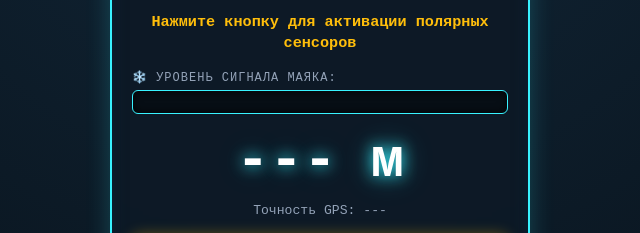
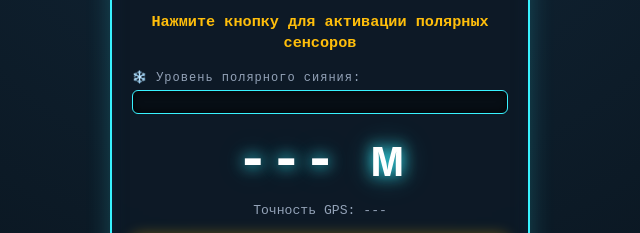
Before and after one commit to alekseykuznetsovtv-tech/RadarNovyigod, a plain HTML site: page index.html in a window 1280 px wide. Shown: the part 284-517 px from the top of the page, 320-960 px from the left. Drawn offline with Linux system fonts and the light colour scheme.

Commit message:
index.html

```diff
--- a/index.html
+++ b/index.html
@@ -202,7 +202,7 @@
         <h1>🎄 Полярный детектор ❄️</h1>
         <div id="status" class="status-box">Нажмите кнопку для активации полярных сенсоров</div>
 
-        <div class="scale-title">❄️ УРОВЕНЬ СИГНАЛА МАЯКА:</div>
+        <div class="scale-title">❄️ Уровень полярного сияния:</div>
         <div class="signal-container">
             <div id="signalBar" class="signal-bar"></div>
         </div>
```
